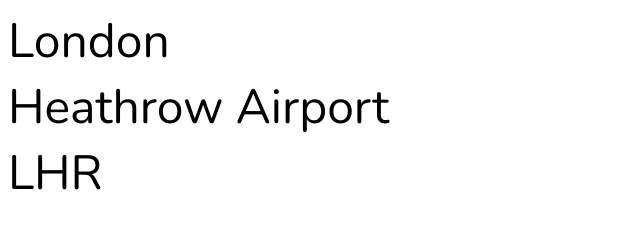
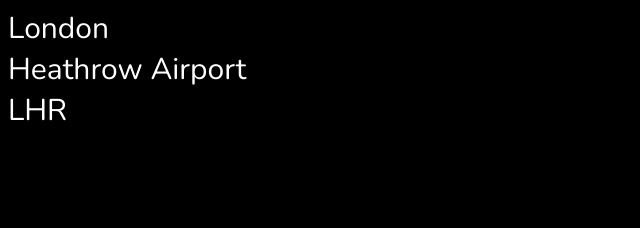
Before and after one commit to Kusdhill/flight_box, a plain HTML site: page index.html in a window 1280 px wide. Shown: the whole page, without its empty margins (0-640 px from the left). Drawn offline with nearby package versions, Linux system fonts and the light colour scheme.

Commit message:
better colors
git

```diff
--- a/index.html
+++ b/index.html
@@ -6,10 +6,11 @@
     <style>
       body {
         font-family: 'Nunito', sans-serif;
-        font-size: 48px;
+        font-size: 30px;
+        color: white;
       }
     </style>
-  <body>
+  <body bgcolor="#000000">
 
   <script src="https://ajax.googleapis.com/ajax/libs/jquery/3.4.1/jquery.min.js"></script>
   <script type="text/javascript">
```
